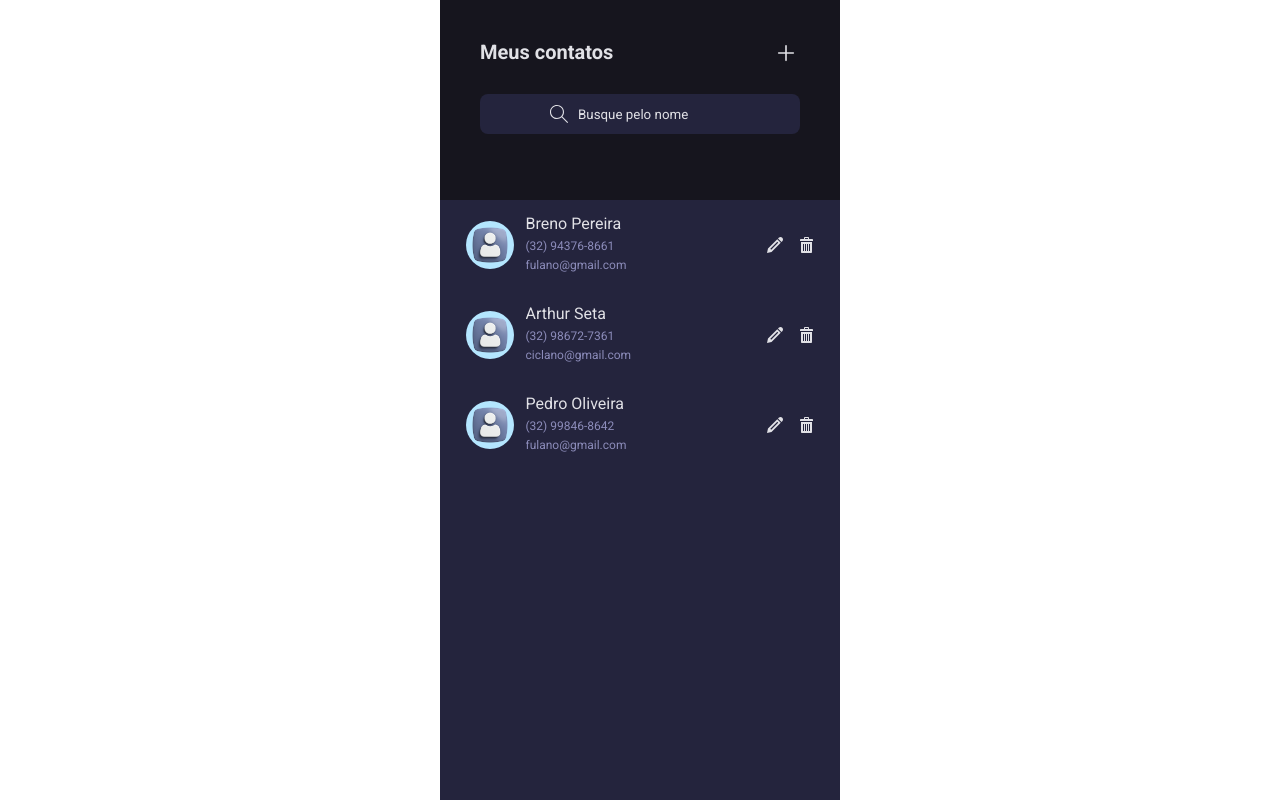
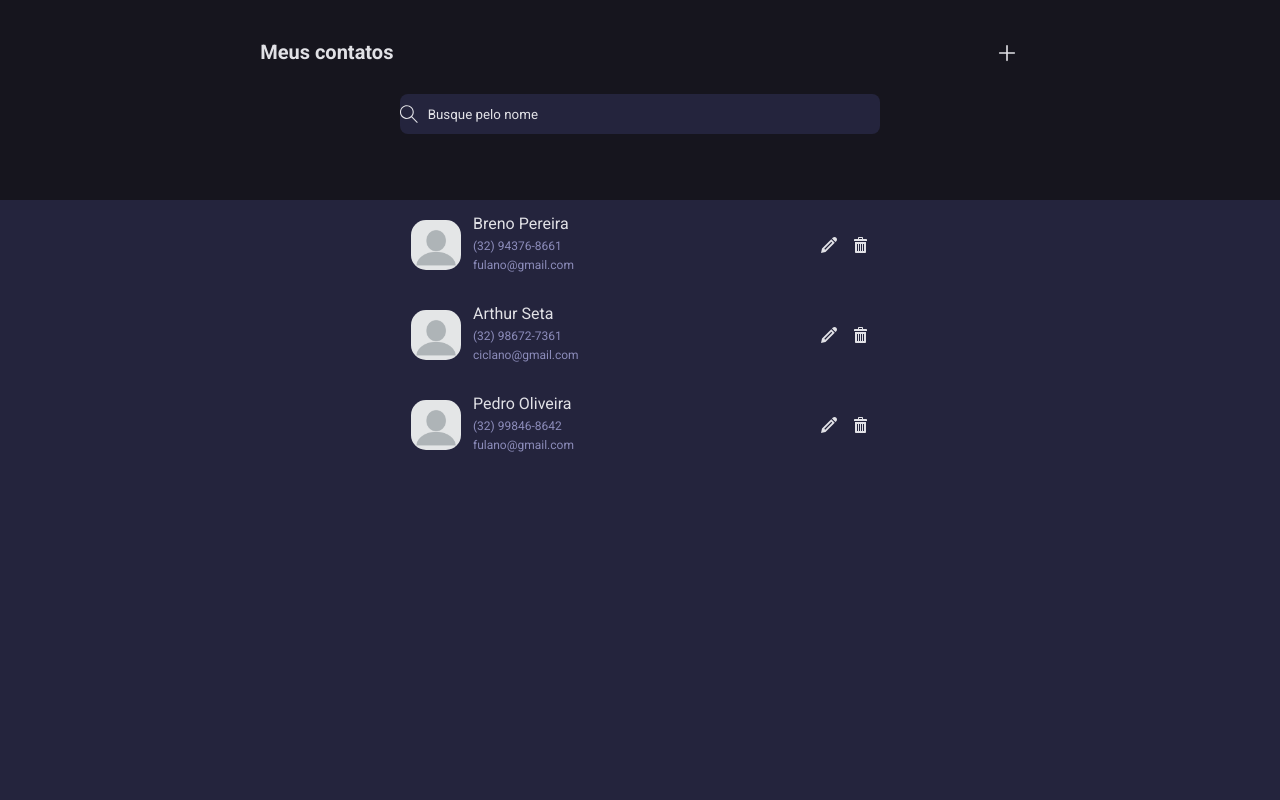
Before and after one commit to brenopereira18/contact_list, a React (Create React App) app: page / in a window 1280 px wide. Built offline with nearby package versions, Linux system fonts and the light colour scheme.

Commit message:
ajustes de responsividade

```diff
--- a/src/components/Contato/index.tsx
+++ b/src/components/Contato/index.tsx
@@ -1,4 +1,4 @@
-import foto from "../../assets/perfil.jpg";
+import foto from "../../assets/perfil.png";
 import variaveis from "../../styles/variaveis";
 import * as S from "./styles";
 import { excluir } from "../../store/reducers/contato";
--- a/src/components/Contato/styles.ts
+++ b/src/components/Contato/styles.ts
@@ -7,11 +7,16 @@ export const Contact = styled.div`
   align-items: center;
   padding: 14px 0;
   color: ${variaveis.cinza};
+
+  @media(width >= 1024px) {
+    width: 480px;
+    margin: 0 auto;
+  }
 `;
 
 export const Img = styled.img`
-  width: 48px;
-  border-radius: 50%;
+  width: 50px;
+  border-radius: 30%;
 `;
 
 export const Dados = styled.div`
@@ -33,6 +38,10 @@ export const Dados = styled.div`
       height: 20px;
     }
   }
+
+  @media(width >= 1024px) {
+   width: 360px;
+  }
 `;
 
 export const Icones = styled.div`
--- a/src/components/Input/styles.ts
+++ b/src/components/Input/styles.ts
@@ -11,4 +11,8 @@ export const CampoPesquisa = styled.input`
     &::placeholder {
         color: ${variaveis.cinza};
     }
+
+    @media(width >= 1024px) {
+        width: 460px;
+    }
 `
--- a/src/containers/Header/styles.ts
+++ b/src/containers/Header/styles.ts
@@ -10,6 +10,14 @@ export const Cabecalho = styled.div`
 
   div {
     display: flex;
+  }
+
+  @media(width >= 1024px) {
+    div {
+      &:first-child {
+        justify-content: space-around;
+      }
+    }
   }
 `;
 
@@ -30,4 +38,10 @@ export const ContainerInput = styled.div`
   display: flex;
   align-items: center;
   justify-content: center;
+
+  @media(width >= 1024px) {
+    width: 40%;
+    margin: 0 auto;
+    margin-top: 24px;
+  }
 `;
--- a/src/containers/ListaDeContatos/styles.ts
+++ b/src/containers/ListaDeContatos/styles.ts
@@ -14,4 +14,5 @@ export const Main = styled.main`
     background-color: ${variaveis.cinzaEscuro};
     border-radius: 4px;
   }
+
 `;
--- a/src/pages/NovoContato/styles.ts
+++ b/src/pages/NovoContato/styles.ts
@@ -6,6 +6,10 @@ export const Container = styled.div`
   padding-top: 12%;
   background-color: ${variaveis.roxoClaro};
   height: 100vh;
+
+  @media(width >= 1024px) {
+   padding-top: 4%;
+  }
 `;
 
 export const Button = styled(Link)`
--- a/src/styles/index.ts
+++ b/src/styles/index.ts
@@ -1,4 +1,5 @@
 import { createGlobalStyle, styled } from "styled-components";
+
 
 const EstiloGlobal = createGlobalStyle`
     * {
@@ -15,6 +16,10 @@ export const Container = styled.div`
   max-width: 400px;
   width: 100%;
   margin: 0 auto;
+
+  @media(width >= 1024px) {
+    max-width: 100vw;
+  }
 `;
 
 export default EstiloGlobal;
```
Also changed, not shown: src/assets/perfil.jpg (deleted), src/assets/perfil.png (added).
